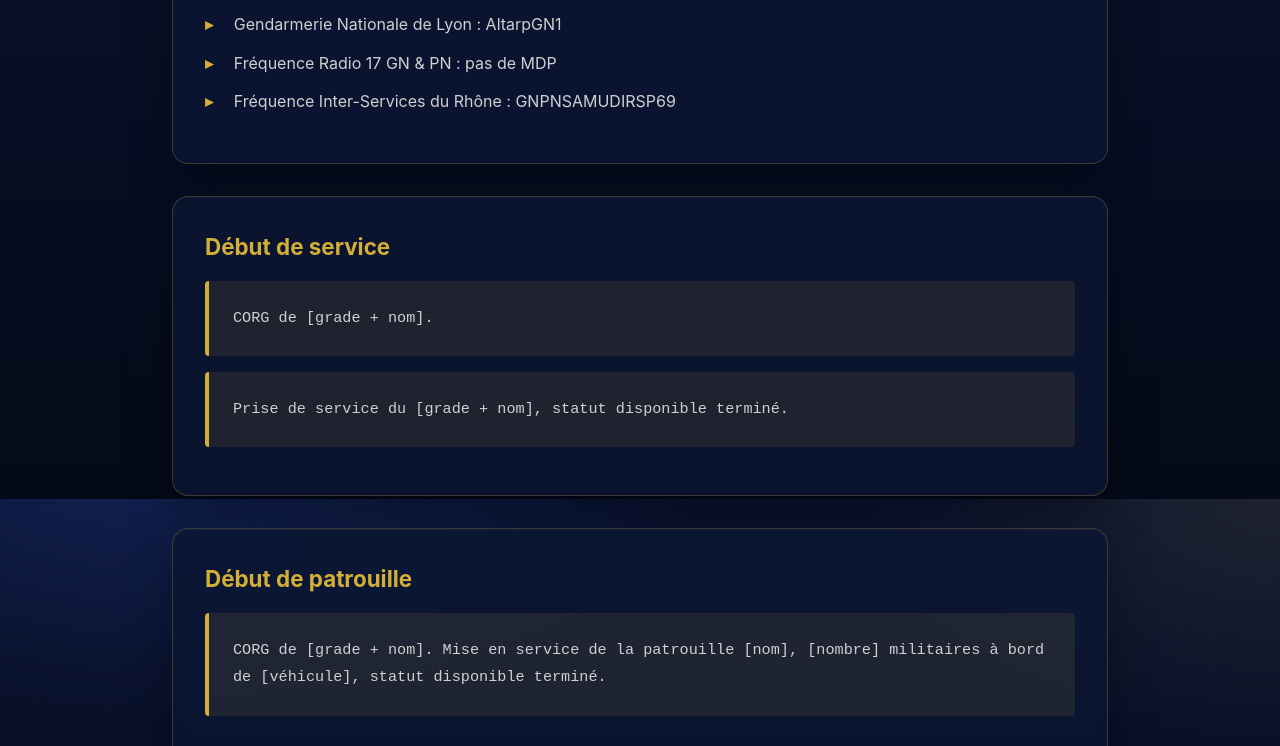
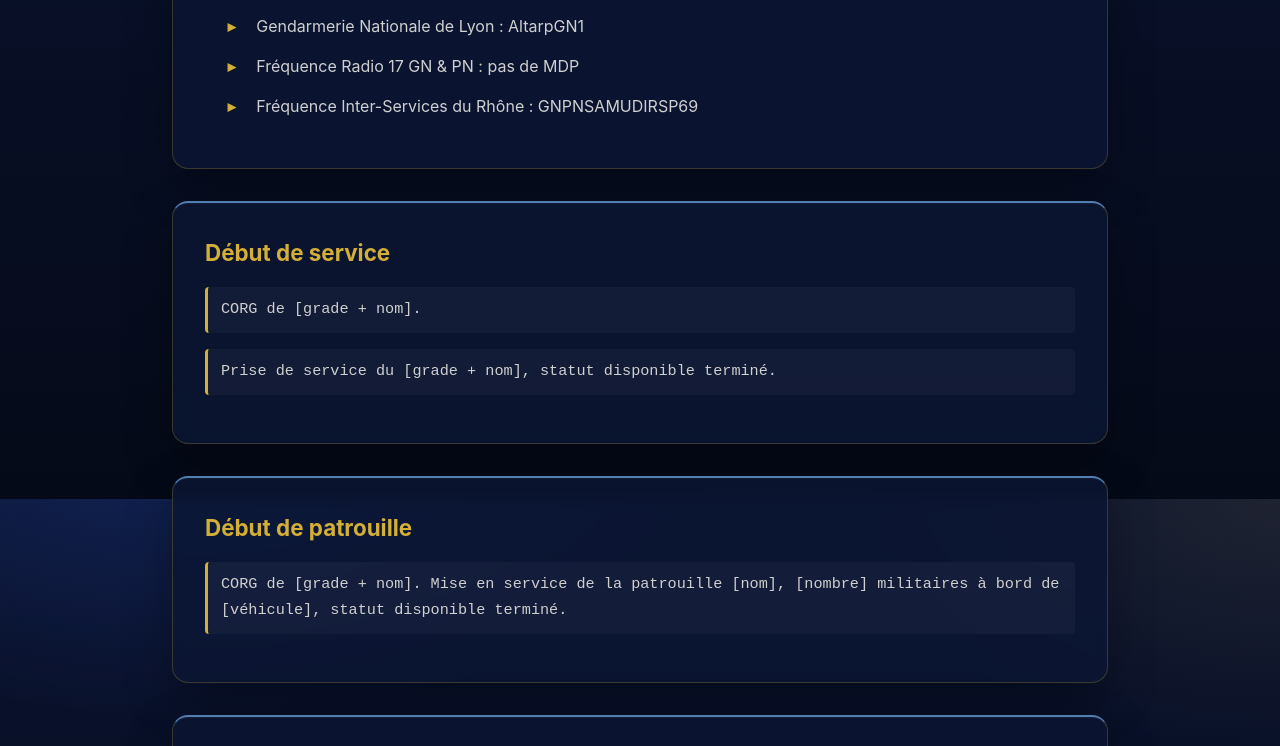
Before and after one commit to lexyoff1/gendarmerie-bordeauxrp, a website: page public/radio.html in a window 1280 px wide. Shown: the part 301-1047 px from the top of the page. Drawn offline with Linux system fonts and the light colour scheme.

Commit message:
Update radio.html

```diff
--- a/public/radio.html
+++ b/public/radio.html
@@ -472,6 +472,15 @@
 
 </style>
 <link rel="stylesheet" href="/site-theme.css">
+<style data-page-styles>
+/* Radio : consignes de communication rapidement lisibles. */
+.card { border-top:2px solid #527eaf; }
+.card h2, .card h3 { margin-bottom:10px; }
+.card p, .card li { line-height:1.7; }
+.card ul, .card ol { padding-inline-start:1.4rem; }
+.quote { padding:10px 13px; border-left:3px solid var(--gold); background:rgba(255,255,255,.035); }
+</style>
+
 <link rel="icon" type="image/png" href="/assets/logo-gendarmerie.png">
 </head>
 <body>
```
